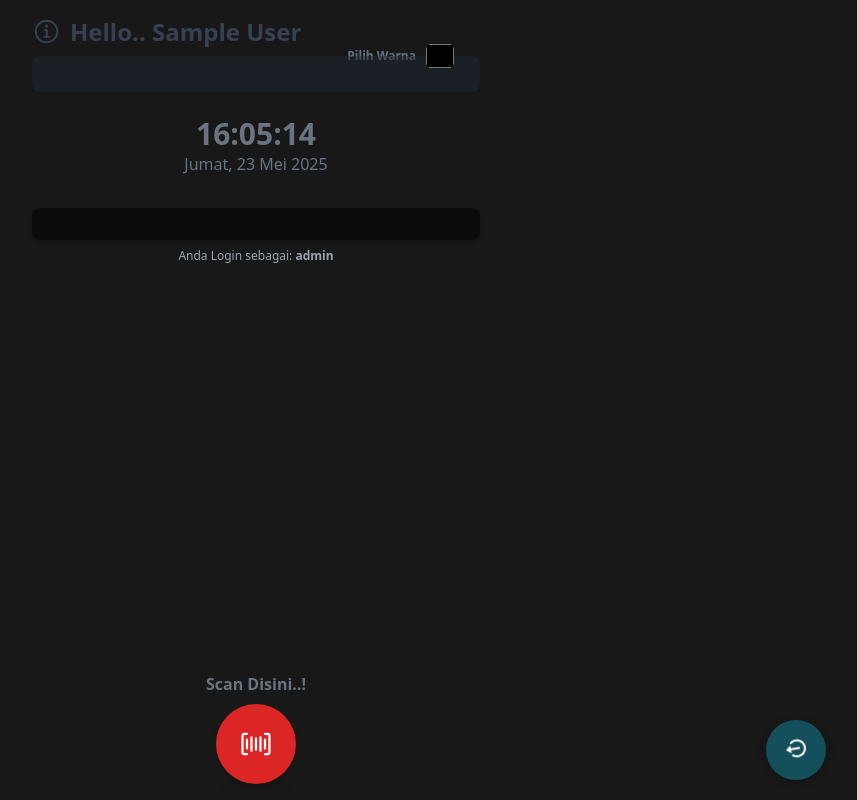
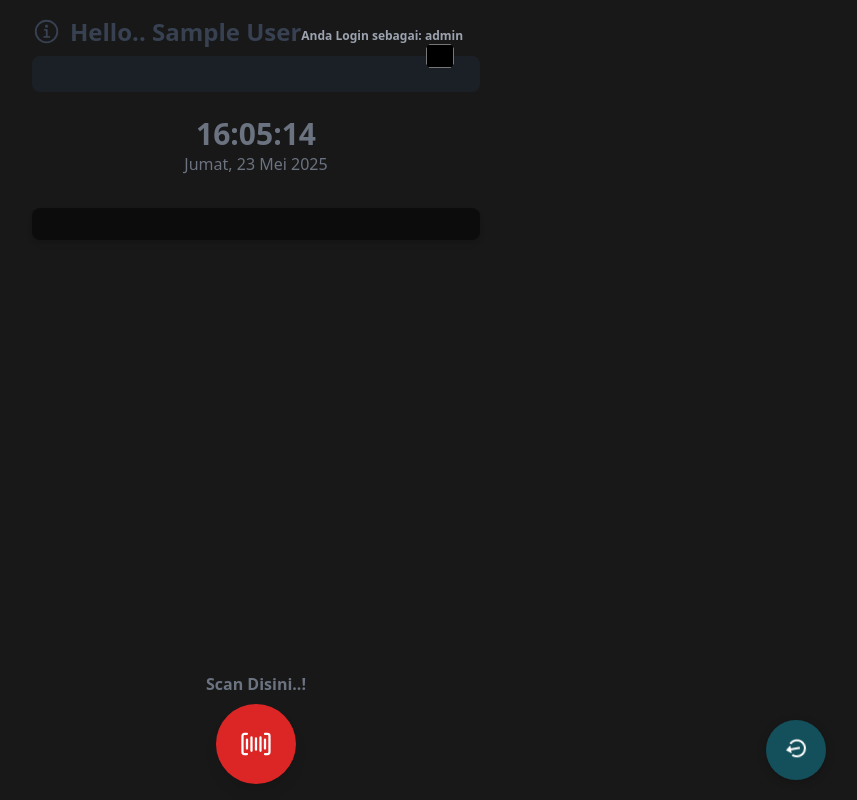
Before and after one commit to abiydoni/jimpitannew, a PHP site: page / in a window 1280 px wide. Shown: the whole page, without its empty margins (384-1241 px from the left). Run offline with PHP 8.4, Linux system fonts and the light colour scheme; the visitor is signed in with stand-in values (Sample User, id 1); data that the repository does not hold is empty.

Commit message:
Update index.php

```diff
--- a/index.php
+++ b/index.php
@@ -101,10 +101,12 @@ $profil = $_SESSION['profil'] ?? []; // Asumsikan profil di-session juga, untuk
             <h2 class="text-2xl font-bold text-gray-700 mb-2 flex items-center relative">
                 <ion-icon name="information-circle-outline" class="text-3xl mr-2"></ion-icon>
                 <span>Hello.. <?= htmlspecialchars($user['name']) ?></span>
-
+                <!-- Tampilkan Role User (optional) -->
+                <div class="text-xs text-gray-400 text-center mt-2">
+                    Anda Login sebagai: <strong><?= htmlspecialchars($user['role']) ?></strong>
+                </div>
                 <!-- Pilih Warna -->
                 <div class="absolute top-4 right-4 flex items-center px-2 py-2 text-gray-500">
-                    <span class="mr-2 text-xs">Pilih Warna</span>
                     <input type="color" id="overlayColor"
                         class="w-8 h-8 border-none p-0 cursor-pointer rounded-full bg-transparent"
                         title="Pilih warna latar belakang"
@@ -156,11 +158,6 @@ $profil = $_SESSION['profil'] ?? []; // Asumsikan profil di-session juga, untuk
                 <a href="dashboard/logout.php" title="Logout">
                     <i class="bx bx-log-out-circle bx-tada bx-flip-horizontal" style="font-size:24px"></i>
                 </a>
-            </div>
-
-            <!-- Tampilkan Role User (optional) -->
-            <div class="text-xs text-gray-400 text-center mt-2">
-                Anda Login sebagai: <strong><?= htmlspecialchars($user['role']) ?></strong>
             </div>
         </div>
     </div>
```
